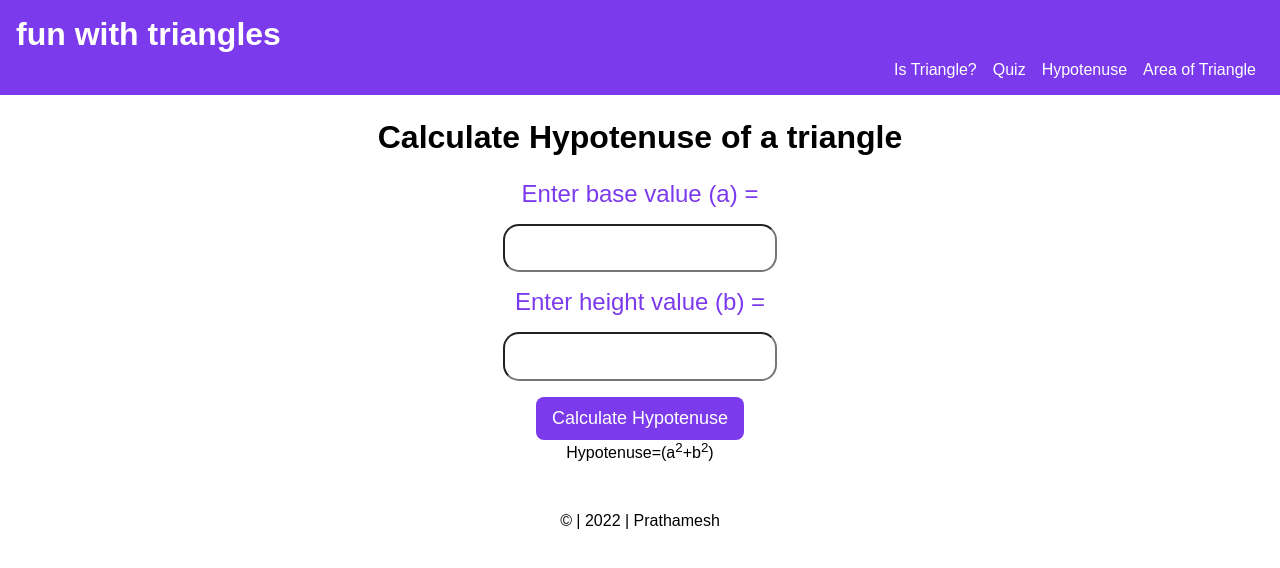
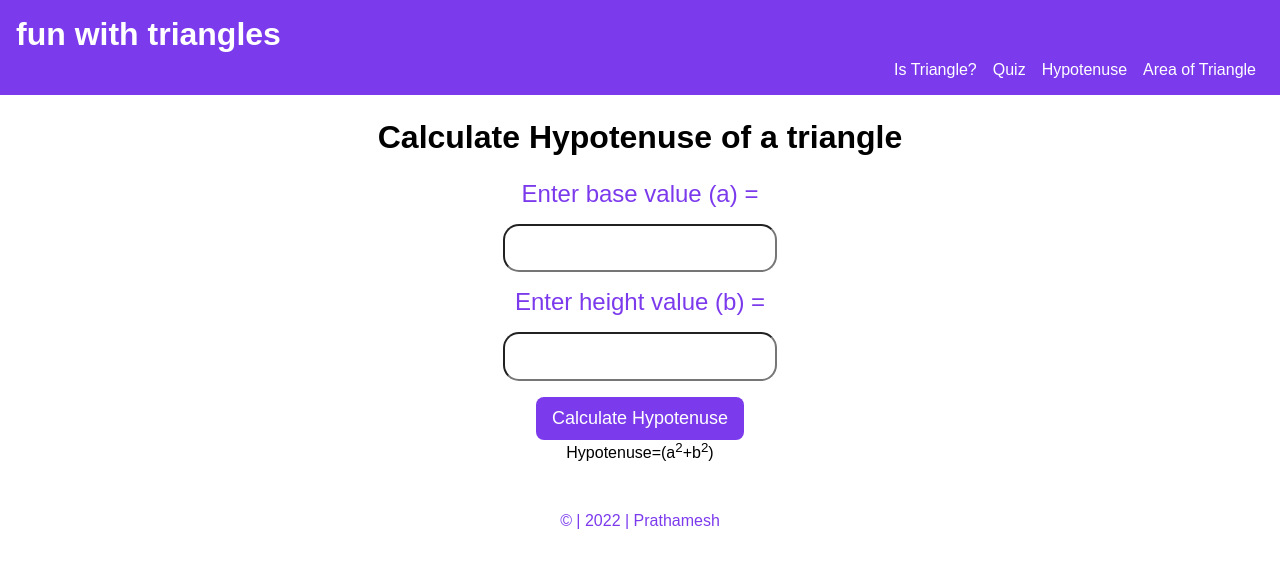
Before and after one commit to prathamesh4512/mark12-Neogcamp, a React (Create React App) app: page /hypo in a window 1280 px wide. Shown: the top 568 px of the page. Built offline with nearby package versions, Linux system fonts and the light colour scheme; some icons are missing.

Commit message:
style change footer color

```diff
--- a/src/styles.css
+++ b/src/styles.css
@@ -112,6 +112,7 @@ button {
 
 .footer {
   margin-top: 50px;
+  color: var(--primary-color);
 }
 
 .footer-header {
```
